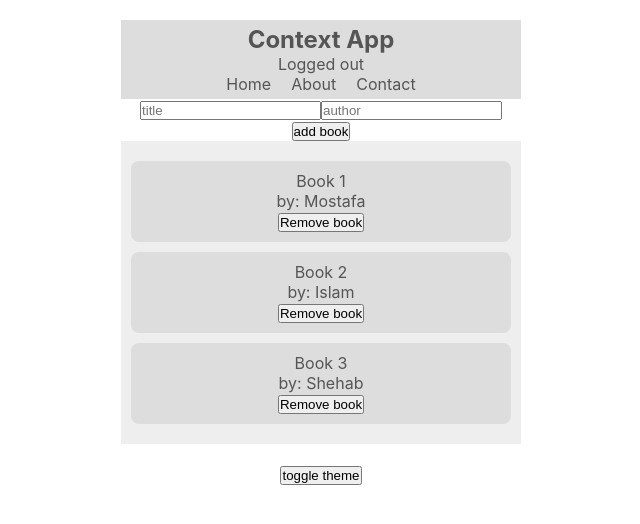
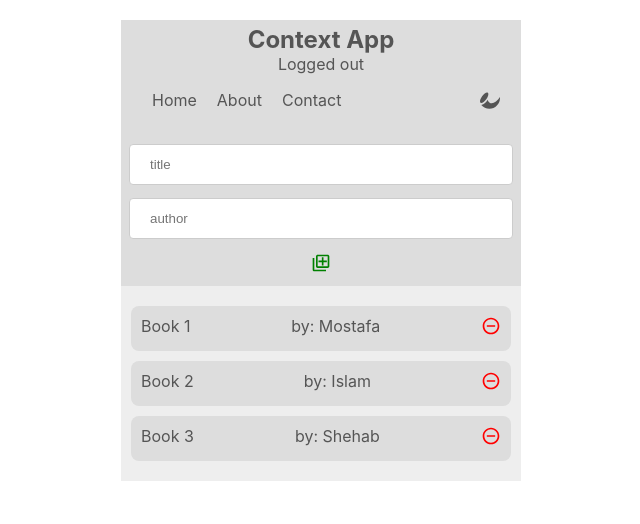
Before and after one commit to Moustafa-Mohammed/context-app-net-ninja, a React (Create React App) app: page / in a window 1280 px wide. Shown: the top 524 px of the page, without its empty margins (319-959 px from the left). Built offline with nearby package versions, Linux system fonts and the light colour scheme.

Commit message:
Created Button component, installed react-icon library, changed the position of the TthemeTtoggler to be in the Nnavbar and applied some styles

```diff
--- a/package.json
+++ b/package.json
@@ -8,6 +8,7 @@
     "@testing-library/user-event": "^13.5.0",
     "react": "^17.0.2",
     "react-dom": "^17.0.2",
+    "react-icons": "^4.3.1",
     "react-scripts": "5.0.0",
     "uuid": "^8.3.2",
     "web-vitals": "^2.1.4"
--- a/src/App.js
+++ b/src/App.js
@@ -16,7 +16,6 @@ function App() {
             <NewBookForm />
             <BookList />
           </BooksContextProvider>
-          <ThemeToggler />
         </ThemeContextProvider>
       </AuthContextProvider>
     </div>
--- a/src/components/BookDetails.jsx
+++ b/src/components/BookDetails.jsx
@@ -1,6 +1,8 @@
 import React, { useContext } from "react";
 import { BooksContext } from "../contexts/BooksContext";
 import { ThemeContext } from "../contexts/ThemeContext";
+import Button from "./Button";
+import { MdRemoveCircleOutline } from "react-icons/md";
 
 function BookDetails({ book }) {
   const { removeBook } = useContext(BooksContext);
@@ -8,10 +10,15 @@ function BookDetails({ book }) {
   const theme = isLight ? lightTheme : darkTheme;
 
   return (
-    <li style={{ backgroundColor: theme.ui, color: theme.syntax }}>
-      <div>{book.title}</div>
-      <div>by: {book.author}</div>
-      <button onClick={() => removeBook(book.id)}>Remove book</button>
+    <li
+      className="book"
+      style={{ backgroundColor: theme.ui, color: theme.syntax }}
+    >
+      <span>{book.title}</span>
+      <span>by: {book.author}</span>
+      <Button onClick={() => removeBook(book.id)}>
+        <MdRemoveCircleOutline style={{ color: "red" }} />
+      </Button>
     </li>
   );
 }
--- /dev/null
+++ b/src/components/Button.jsx
@@ -0,0 +1,18 @@
+import React, { useContext } from "react";
+import { ThemeContext } from "../contexts/ThemeContext";
+
+function Button({ onClick, children }) {
+  const { isLight, lightTheme, darkTheme } = useContext(ThemeContext);
+  const theme = isLight ? lightTheme : darkTheme;
+  return (
+    <button
+      className="btn"
+      style={{ backgroundColor: theme.ui, color: theme.syntax }}
+      onClick={onClick}
+    >
+      {children}
+    </button>
+  );
+}
+
+export default Button;
--- a/src/components/Navbar.jsx
+++ b/src/components/Navbar.jsx
@@ -1,6 +1,7 @@
 import React, { useContext } from "react";
 import { AuthContext } from "../contexts/AuthContext";
 import { ThemeContext } from "../contexts/ThemeContext";
+import ThemeToggler from "./ThemeToggler";
 
 const Navbar = () => {
   const { isAuthenticated } = useContext(AuthContext);
@@ -11,11 +12,14 @@ const Navbar = () => {
     <nav style={{ backgroundColor: theme.ui, color: theme.syntax }}>
       <h1>Context App</h1>
       <div>{isAuthenticated ? "Logged in" : "Logged out"}</div>
-      <ul>
-        <li>Home</li>
-        <li>About</li>
-        <li>Contact</li>
-      </ul>
+      <div className="navbar-items">
+        <ul>
+          <li>Home</li>
+          <li>About</li>
+          <li>Contact</li>
+        </ul>
+        <ThemeToggler />
+      </div>
     </nav>
   );
 };
--- a/src/components/NewBookForm.jsx
+++ b/src/components/NewBookForm.jsx
@@ -1,8 +1,13 @@
 import React, { useState, useContext } from "react";
 import { BooksContext } from "../contexts/BooksContext";
+import { ThemeContext } from "../contexts/ThemeContext";
+import Button from "./Button";
+import { MdOutlineAddToPhotos } from "react-icons/md";
 
 function NewBookForm() {
   const { addBook } = useContext(BooksContext);
+  const { isLight, lightTheme, darkTheme } = useContext(ThemeContext);
+  const theme = isLight ? lightTheme : darkTheme;
   const [title, setTitle] = useState("");
   const [author, setAuthor] = useState("");
 
@@ -13,20 +18,31 @@ function NewBookForm() {
     setAuthor("");
   };
   return (
-    <form onSubmit={handleSubmit}>
+    <form
+      onSubmit={handleSubmit}
+      style={{ backgroundColor: theme.ui, color: theme.syntax, padding: "8px" }}
+    >
       <input
+        className="input"
+        style={{ display: "block", width: "100%", marginBottom: "1em" }}
         name="title"
+        required
         placeholder="title"
         value={title}
         onChange={(e) => setTitle(e.target.value)}
       />
       <input
+        className="input"
+        style={{ display: "block", width: "100%", marginBottom: "1em" }}
         name="author"
+        required
         placeholder="author"
         value={author}
         onChange={(e) => setAuthor(e.target.value)}
       />
-      <input type="submit" value="add book" />
+      <Button>
+        <MdOutlineAddToPhotos style={{ color: "green" }} />
+      </Button>
     </form>
   );
 }
--- a/src/components/ThemeToggler.jsx
+++ b/src/components/ThemeToggler.jsx
@@ -1,6 +1,8 @@
 import React, { useContext } from "react";
 import { AuthContext } from "../contexts/AuthContext";
 import { ThemeContext } from "../contexts/ThemeContext";
+import Button from "./Button";
+import { FaAffiliatetheme } from "react-icons/fa";
 
 const ThemeToggler = () => {
   const { handleToggleTheme } = useContext(ThemeContext);
@@ -11,7 +13,11 @@ const ThemeToggler = () => {
     handleAuthentication();
   };
 
-  return <button onClick={handleClick}>toggle theme</button>;
+  return (
+    <Button onClick={handleClick}>
+      <FaAffiliatetheme />
+    </Button>
+  );
 };
 
 export default ThemeToggler;
--- a/src/index.css
+++ b/src/index.css
@@ -22,6 +22,12 @@ nav {
   padding: 5px;
 }
 
+.navbar-items {
+  display: flex;
+  justify-content: space-between;
+  padding: 1em;
+}
+
 nav ul li {
   display: inline-block;
   margin: 0 10px;
@@ -40,4 +46,20 @@ nav ul li {
   padding: 10px;
   margin: 10px auto;
   border-radius: 8px;
+  display: flex;
+  justify-content: space-between;
 }
+
+.input {
+  outline: none;
+  border: 1px solid #ccc;
+  padding: 12px 20px;
+  border-radius: 4px;
+}
+
+.btn {
+  outline: none;
+  border: none;
+  cursor: pointer;
+  font-size: 1.25rem;
+}
```
Also changed, not shown: 1 other file (tests, documents, lock files or other folders).
